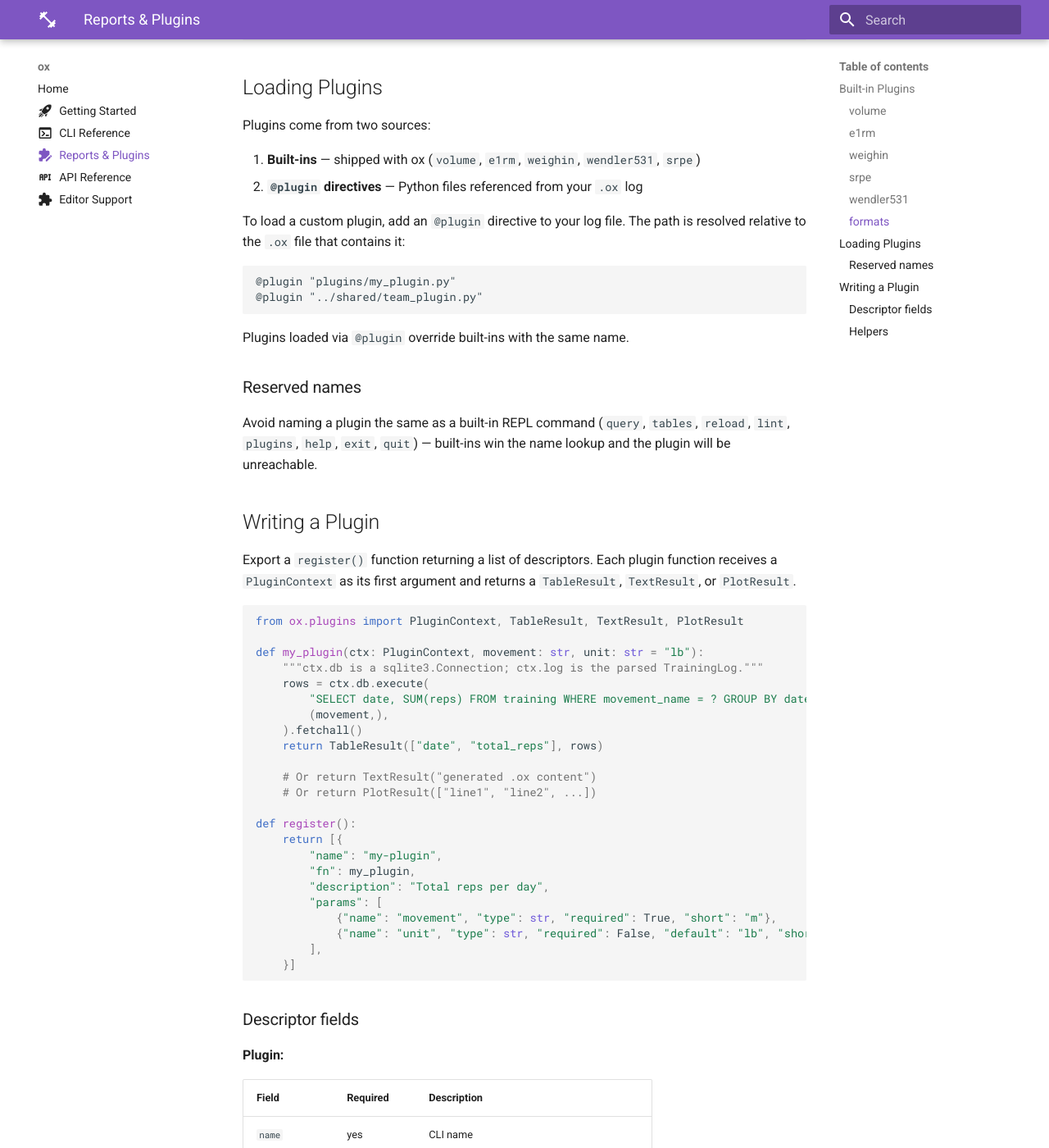
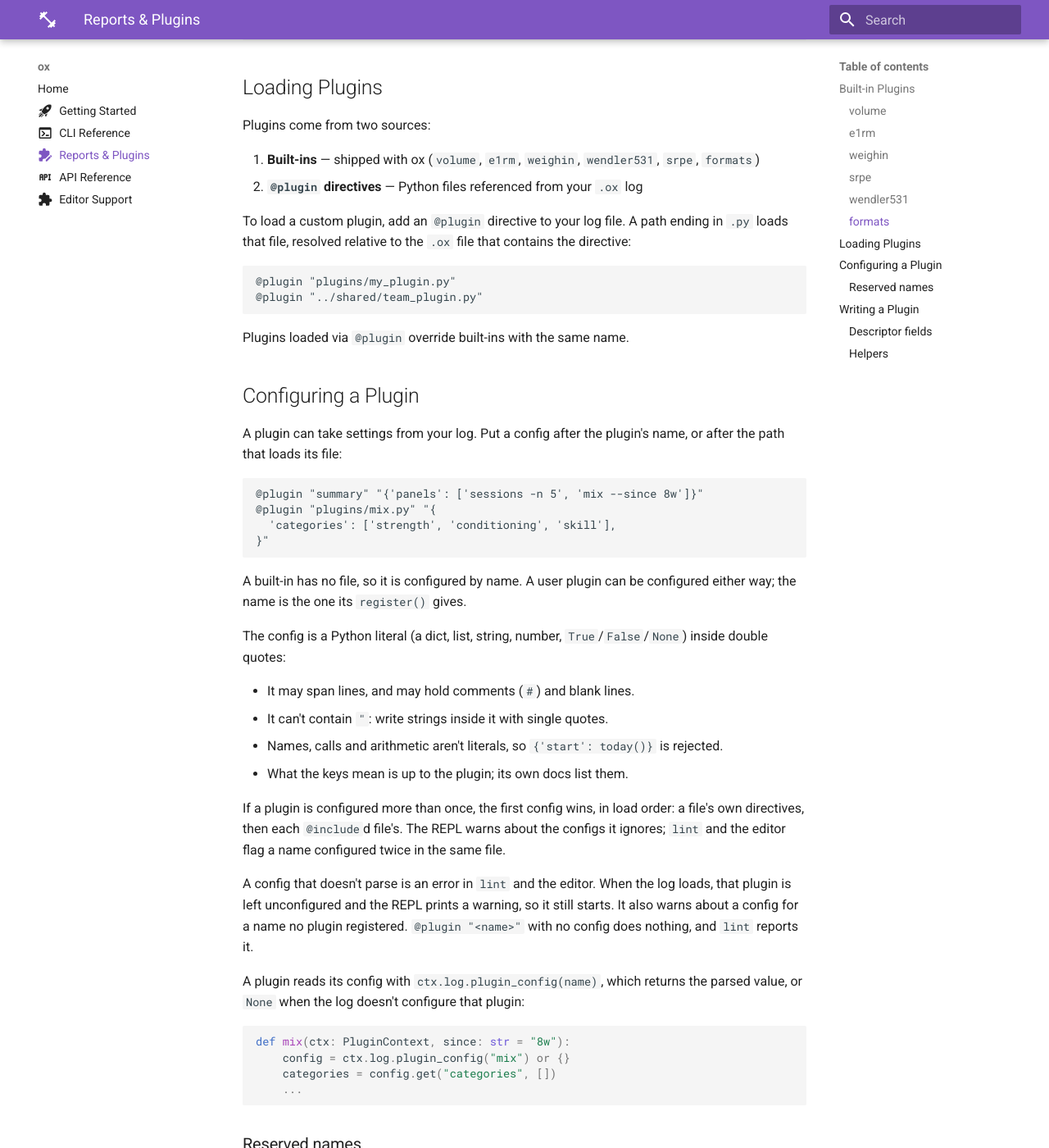
Before and after one commit to konnerhorton/ox, an MkDocs documentation site: the page built from docs/plugins.md, in a window 1280 px wide and 1400 px high, scrolled down 5177 px. Shown: the whole window at 82% size. Built offline with MkDocs 1.6.1 and Material for MkDocs 9.7.7, drawn with Linux system fonts in a browser that asks for light colours; some of the changed text lies outside the part shown.

Commit message:
plugin-config: document plugin configs, close out
Plugin docs gain "Configuring a Plugin"; examples return one descriptor
dict. CHANGELOG, STATUS (next: shared time windows), TODO #16 (plugin
name matches file name) and #17 (declared config schema), and notes
from the build.

````diff
--- a/docs/plugins.md
+++ b/docs/plugins.md
@@ -212,10 +212,11 @@ ox> formats
 
 Plugins come from two sources:
 
-1. **Built-ins** — shipped with ox (`volume`, `e1rm`, `weighin`, `wendler531`, `srpe`)
+1. **Built-ins** — shipped with ox (`volume`, `e1rm`, `weighin`, `wendler531`, `srpe`, `formats`)
 2. **`@plugin` directives** — Python files referenced from your `.ox` log
 
-To load a custom plugin, add an `@plugin` directive to your log file. The path is resolved relative to the `.ox` file that contains it:
+To load a custom plugin, add an `@plugin` directive to your log file. A path ending in `.py` loads that file,
+resolved relative to the `.ox` file that contains the directive:
 
 ```
 @plugin "plugins/my_plugin.py"
@@ -224,13 +225,55 @@ To load a custom plugin, add an `@plugin` directive to your log file. The path i
 
 Plugins loaded via `@plugin` override built-ins with the same name.
 
+## Configuring a Plugin
+
+A plugin can take settings from your log. Put a config after the plugin's name, or after the path that loads its
+file:
+
+```
+@plugin "summary" "{'panels': ['sessions -n 5', 'mix --since 8w']}"
+@plugin "plugins/mix.py" "{
+  'categories': ['strength', 'conditioning', 'skill'],
+}"
+```
+
+A built-in has no file, so it is configured by name. A user plugin can be configured either way; the name is the
+one its `register()` gives.
+
+The config is a Python literal (a dict, list, string, number, `True`/`False`/`None`) inside double quotes:
+
+- It may span lines, and may hold comments (`#`) and blank lines.
+- It can't contain `"`: write strings inside it with single quotes.
+- Names, calls and arithmetic aren't literals, so `{'start': today()}` is rejected.
+- What the keys mean is up to the plugin; its own docs list them.
+
+If a plugin is configured more than once, the first config wins, in load order: a file's own directives, then each
+`@include`d file's. The REPL warns about the configs it ignores; `lint` and the editor flag a name configured twice
+in the same file.
+
+A config that doesn't parse is an error in `lint` and the editor. When the log loads, that plugin is left
+unconfigured and the REPL prints a warning, so it still starts. It also warns about a config for a name no plugin
+registered. `@plugin "<name>"` with no config does nothing, and `lint` reports it.
+
+A plugin reads its config with `ctx.log.plugin_config(name)`, which returns the parsed value, or `None` when the log
+doesn't configure that plugin:
+
+```python
+def mix(ctx: PluginContext, since: str = "8w"):
+    config = ctx.log.plugin_config("mix") or {}
+    categories = config.get("categories", [])
+    ...
+```
+
 ### Reserved names
 
 Avoid naming a plugin the same as a built-in REPL command (`query`, `tables`, `reload`, `lint`, `plugins`, `help`, `exit`, `quit`) — built-ins win the name lookup and the plugin will be unreachable.
 
 ## Writing a Plugin
 
-Export a `register()` function returning a list of descriptors. Each plugin function receives a `PluginContext` as its first argument and returns a `TableResult`, `TextResult`, or `PlotResult`.
+Export a `register()` function returning the plugin's descriptor, a dict. A file registers one plugin. (A list
+holding one descriptor also works; a file whose `register()` returns several isn't loaded, and the REPL says so.)
+Each plugin function receives a `PluginContext` as its first argument and returns a `TableResult`, `TextResult`, or `PlotResult`.
 
 ```python
 from ox.plugins import PluginContext, TableResult, TextResult, PlotResult
@@ -247,7 +290,7 @@ def my_plugin(ctx: PluginContext, movement: str, unit: str = "lb"):
     # Or return PlotResult(["line1", "line2", ...])
 
 def register():
-    return [{
+    return {
         "name": "my-plugin",
         "fn": my_plugin,
         "description": "Total reps per day",
@@ -255,7 +298,7 @@ def register():
             {"name": "movement", "type": str, "required": True, "short": "m"},
             {"name": "unit", "type": str, "required": False, "default": "lb", "short": "u"},
         ],
-    }]
+    }
 ```
 
 ### Descriptor fields
@@ -327,7 +370,7 @@ def tonnage(ctx: PluginContext, unit: str = "kg", bin: str = "weekly"):
 
 
 def register():
-    return [{
+    return {
         "name": "tonnage",
         "fn": tonnage,
         "description": "Total weight lifted per period",
@@ -335,5 +378,5 @@ def register():
             {"name": "unit", "type": str, "required": False, "default": "kg", "short": "u"},
             {"name": "bin", "type": str, "required": False, "default": "weekly", "short": "b"},
         ],
-    }]
+    }
 ```
````
Also changed, not shown: CHANGELOG.md (+10 -0 lines), CLAUDE.md (+1 -0 lines), STATUS.md (+6 -6 lines), docs/getting-started.md (+12 -1 lines), docs/work/TODO.md (+9 -0 lines), docs/work/plugin-config.md (+14 -0 lines), 2 other files.
